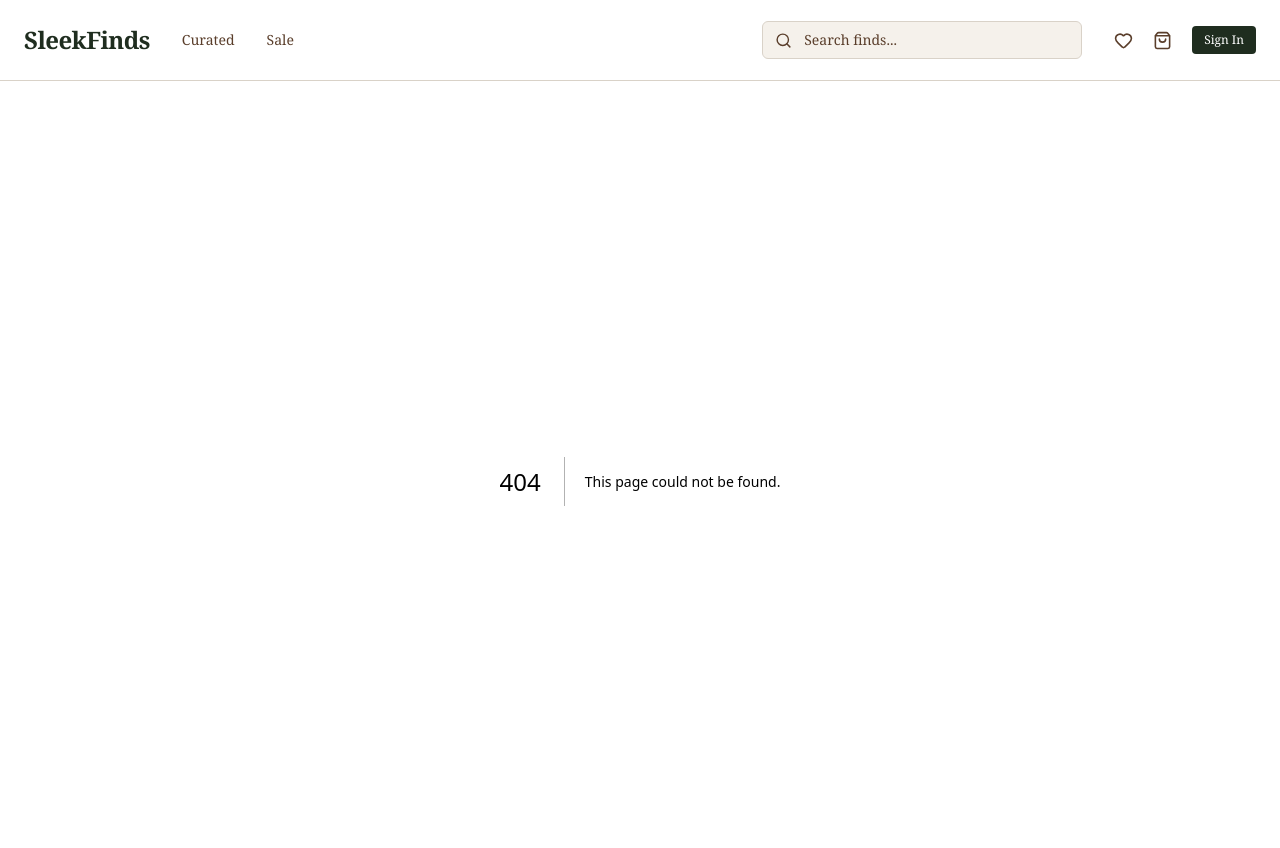
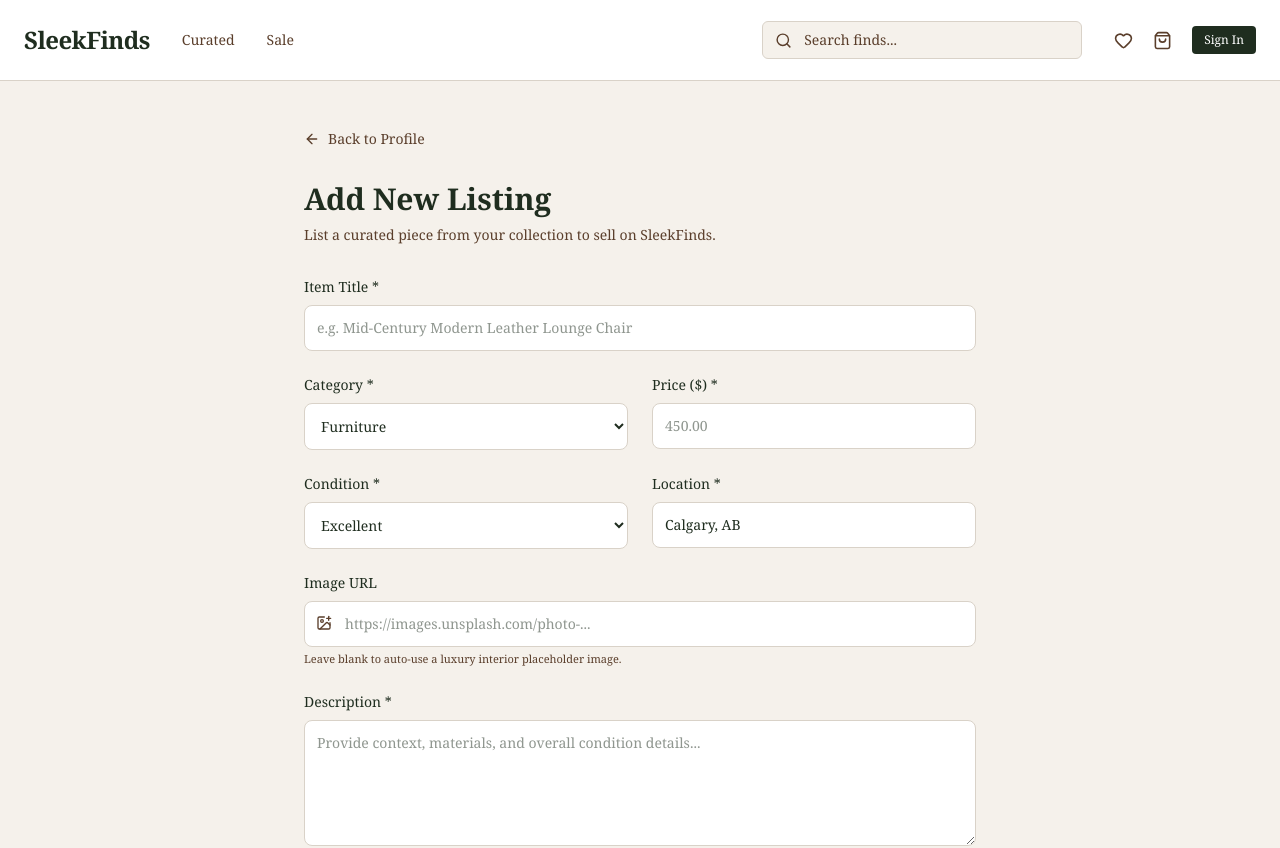
Before and after one commit to renwve/SleekFinds, a Next.js app: page /add-listing in a window 1280 px wide. Before the commit this address had no page. Shown: the top 848 px of the page. Built offline with nearby package versions, Linux system fonts and the light colour scheme.

Commit message:
implemented the add listing feature

```diff
--- /dev/null
+++ b/src/app/add-listing/page.tsx
@@ -0,0 +1,229 @@
+"use client";
+
+import { useState } from "react";
+import { useRouter } from "next/navigation";
+import Link from "next/link";
+import { ArrowLeft, ImagePlus } from "lucide-react";
+
+export default function AddListingPage() {
+  const router = useRouter();
+  const [formData, setFormData] = useState({
+    title: "",
+    description: "",
+    price: "",
+    category: "Furniture",
+    condition: "Excellent",
+    location: "Calgary, AB", // Added location state
+    imageUrl: "",
+  });
+
+  const [error, setError] = useState("");
+  const [loading, setLoading] = useState(false);
+
+  const handleChange = (
+    e: React.ChangeEvent<HTMLInputElement | HTMLTextAreaElement | HTMLSelectElement>
+  ) => {
+    const { name, value } = e.target;
+    setFormData((prev) => ({ ...prev, [name]: value }));
+  };
+
+  const handleSubmit = async (e: React.FormEvent) => {
+    e.preventDefault();
+    setError("");
+    setLoading(true);
+
+    // Fallback placeholder image if none provided to satisfy the required 'image' schema field
+    const defaultImage =
+      "https://images.unsplash.com/photo-1555041469-a586c61ea9bc?auto=format&fit=crop&q=80&w=800";
+    const imageToSubmit = formData.imageUrl.trim() || defaultImage;
+
+    try {
+      const res = await fetch("/api/products", {
+        method: "POST",
+        headers: { "Content-Type": "application/json" },
+        body: JSON.stringify({
+          title: formData.title,
+          name: formData.title,
+          description: formData.description,
+          price: Number(formData.price),
+          category: formData.category,
+          condition: formData.condition,
+          location: formData.location || "Calgary, AB", // Satisfies 'location'
+          seller: "Member Seller",                     // Satisfies 'seller'
+          image: imageToSubmit,                        // Satisfies 'image'
+          imageUrl: imageToSubmit,
+        }),
+      });
+
+      const data = await res.json();
+
+      if (!data.success) {
+        throw new Error(data.error || "Failed to create listing");
+      }
+
+      // Redirect back to profile page on success
+      router.push("/profile");
+      router.refresh();
+
+    } catch (err: unknown) {
+      setError(
+        err instanceof Error
+          ? err.message
+          : "Something went wrong. Make sure you are logged in."
+      );
+    } finally {
+      setLoading(false);
+    }
+  };
+
+  return (
+    <main className="min-h-screen bg-background px-6 py-12 text-foreground">
+      <div className="mx-auto max-w-2xl">
+        <Link
+          href="/profile"
+          className="mb-8 inline-flex items-center gap-2 text-sm text-muted transition hover:text-foreground"
+        >
+          <ArrowLeft size={16} /> Back to Profile
+        </Link>
+
+        <h1 className="mb-2 font-serif text-3xl font-bold">Add New Listing</h1>
+        <p className="mb-8 text-sm text-muted">
+          List a curated piece from your collection to sell on SleekFinds.
+        </p>
+
+        {error && (
+          <div className="mb-6 rounded-lg border border-red-500/20 bg-red-500/10 p-4 text-sm text-red-500">
+            {error}
+          </div>
+        )}
+
+        <form onSubmit={handleSubmit} className="space-y-6">
+          {/* Title */}
+          <div>
+            <label className="mb-2 block text-sm font-medium">Item Title *</label>
+            <input
+              type="text"
+              name="title"
+              required
+              value={formData.title}
+              onChange={handleChange}
+              placeholder="e.g. Mid-Century Modern Leather Lounge Chair"
+              className="w-full rounded-lg border border-border bg-surface p-3 text-sm outline-none focus:border-primary"
+            />
+          </div>
+
+          {/* Category & Price */}
+          <div className="grid grid-cols-1 gap-6 sm:grid-cols-2">
+            <div>
+              <label className="mb-2 block text-sm font-medium">Category *</label>
+              <select
+                name="category"
+                value={formData.category}
+                onChange={handleChange}
+                className="w-full rounded-lg border border-border bg-surface p-3 text-sm outline-none focus:border-primary"
+              >
+                <option value="Furniture">Furniture</option>
+                <option value="Lighting">Lighting</option>
+                <option value="Art & Decor">Art & Decor</option>
+                <option value="Apparel">Apparel</option>
+                <option value="Watches & Jewelry">Watches & Jewelry</option>
+                <option value="Collectibles">Collectibles</option>
+              </select>
+            </div>
+
+            <div>
+              <label className="mb-2 block text-sm font-medium">Price ($) *</label>
+              <input
+                type="number"
+                name="price"
+                required
+                min="0"
+                step="0.01"
+                value={formData.price}
+                onChange={handleChange}
+                placeholder="450.00"
+                className="w-full rounded-lg border border-border bg-surface p-3 text-sm outline-none focus:border-primary"
+              />
+            </div>
+          </div>
+
+          {/* Location & Condition */}
+          <div className="grid grid-cols-1 gap-6 sm:grid-cols-2">
+            <div>
+              <label className="mb-2 block text-sm font-medium">Condition *</label>
+              <select
+                name="condition"
+                value={formData.condition}
+                onChange={handleChange}
+                className="w-full rounded-lg border border-border bg-surface p-3 text-sm outline-none focus:border-primary"
+              >
+                <option value="Mint / New">Mint / New</option>
+                <option value="Excellent">Excellent</option>
+                <option value="Very Good">Very Good</option>
+                <option value="Good">Good</option>
+                <option value="Fair">Fair</option>
+              </select>
+            </div>
+
+            <div>
+              <label className="mb-2 block text-sm font-medium">Location *</label>
+              <input
+                type="text"
+                name="location"
+                required
+                value={formData.location}
+                onChange={handleChange}
+                placeholder="e.g. Calgary, AB"
+                className="w-full rounded-lg border border-border bg-surface p-3 text-sm outline-none focus:border-primary"
+              />
+            </div>
+          </div>
+
+          {/* Image URL */}
+          <div>
+            <label className="mb-2 block text-sm font-medium">Image URL</label>
+            <div className="relative">
+              <input
+                type="url"
+                name="imageUrl"
+                value={formData.imageUrl}
+                onChange={handleChange}
+                placeholder="https://images.unsplash.com/photo-..."
+                className="w-full rounded-lg border border-border bg-surface p-3 pl-10 text-sm outline-none focus:border-primary"
+              />
+              <ImagePlus
+                size={16}
+                className="absolute left-3 top-3.5 text-muted"
+              />
+            </div>
+            <p className="mt-1 text-[11px] text-muted">
+              Leave blank to auto-use a luxury interior placeholder image.
+            </p>
+          </div>
+
+          {/* Description */}
+          <div>
+            <label className="mb-2 block text-sm font-medium">Description *</label>
+            <textarea
+              name="description"
+              required
+              rows={5}
+              value={formData.description}
+              onChange={handleChange}
+              placeholder="Provide context, materials, and overall condition details..."
+              className="w-full rounded-lg border border-border bg-surface p-3 text-sm outline-none focus:border-primary"
+            />
+          </div>
+
+          <button
+            type="submit"
+            disabled={loading}
+            className="w-full rounded-lg bg-primary py-4 font-medium text-white transition hover:bg-opacity-90 disabled:opacity-50"
+          >
+            {loading ? "Publishing..." : "Publish Listing"}
+          </button>
+        </form>
+      </div>
+    </main>
+  );
+}
```
